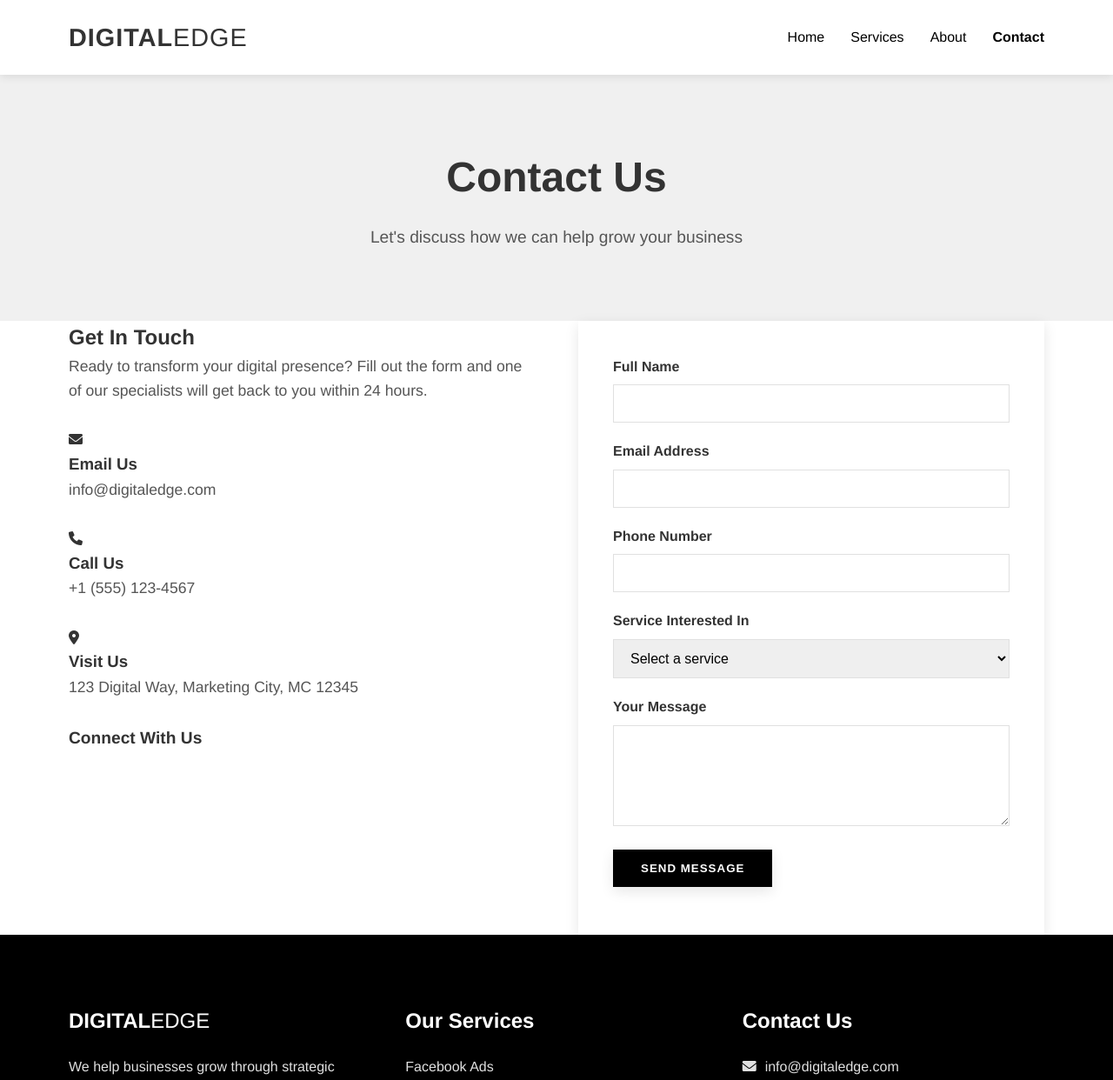
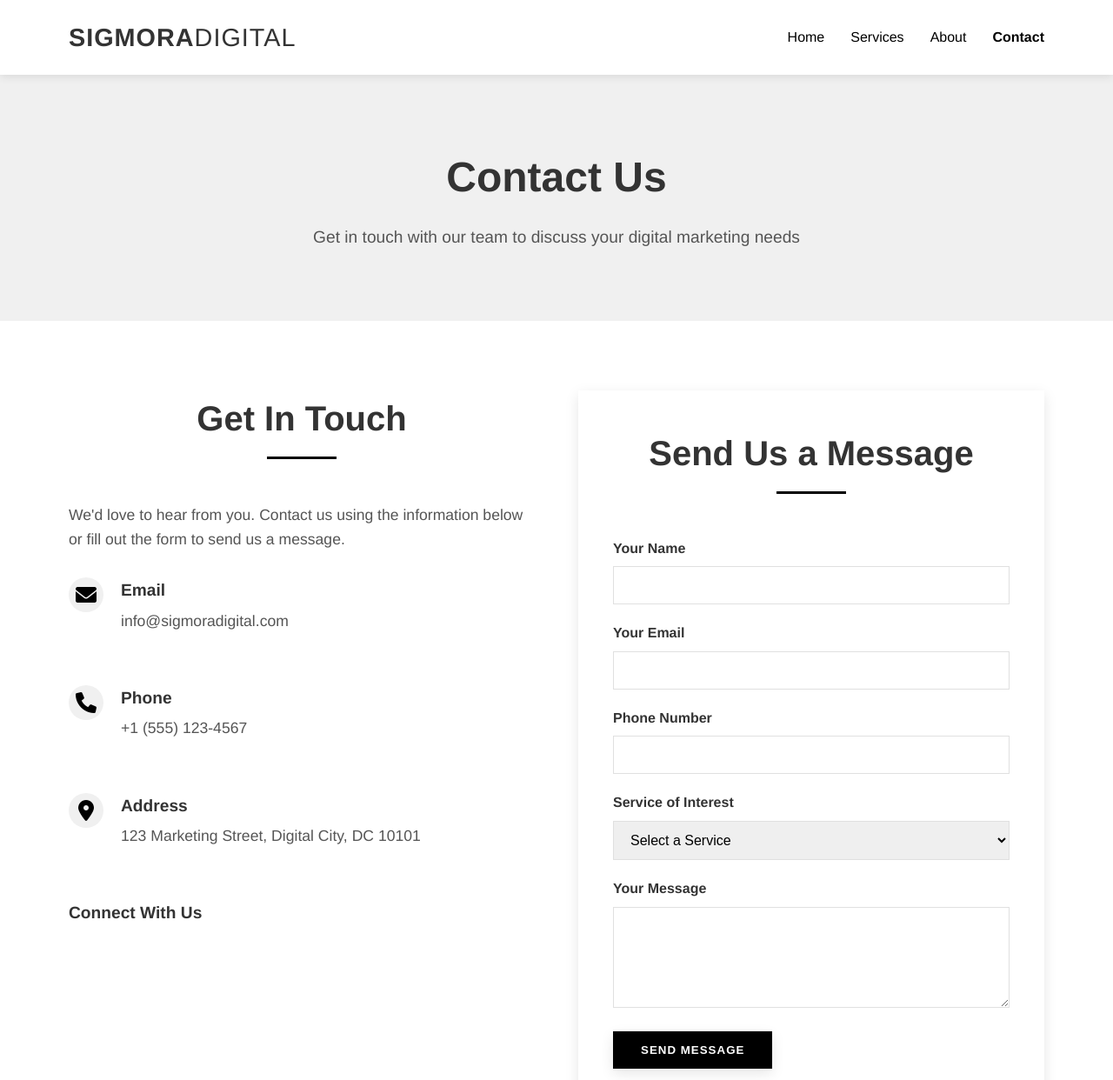
Before and after one commit to JN004/My-Marketing-website, a plain HTML site: page contact.html in a window 1280 px wide. Shown: the top 1242 px of the page at 87% size. Drawn offline with Linux system fonts and the light colour scheme; files that its build step writes are made by us from their sources.

Commit message:
Update contact.html

```diff
--- a/contact.html
+++ b/contact.html
@@ -4,7 +4,7 @@
     <meta charset="UTF-8">
     <meta name="viewport" content="width=device-width, initial-scale=1.0">
     <title>Contact Us - Digital Marketing Agency</title>
-    <link rel="stylesheet" href="styles.css">
+    <link rel="stylesheet" href="css/styles.css">
     <link rel="stylesheet" href="https://cdnjs.cloudflare.com/ajax/libs/font-awesome/6.0.0-beta3/css/all.min.css">
 </head>
 <body>
@@ -12,7 +12,7 @@
     <header>
         <div class="container">
             <div class="logo">
-                <h1>DIGITAL<span>EDGE</span></h1>
+                <h1>SIGMORA<span>DIGITAL</span></h1>
             </div>
             <nav>
                 <ul class="menu">
@@ -30,43 +30,43 @@
         </div>
     </header>
 
-    <!-- Contact Hero Section -->
+    <!-- Page Hero Section -->
     <section class="page-hero">
         <div class="container">
             <h1>Contact Us</h1>
-            <p>Let's discuss how we can help grow your business</p>
+            <p>Get in touch with our team to discuss your digital marketing needs</p>
         </div>
     </section>
 
     <!-- Contact Section -->
-    <section class="contact-section">
+    <section class="contact">
         <div class="container">
             <div class="contact-grid">
                 <div class="contact-info">
-                    <h2>Get In Touch</h2>
-                    <p>Ready to transform your digital presence? Fill out the form and one of our specialists will get back to you within 24 hours.</p>
+                    <h2 class="section-title">Get In Touch</h2>
+                    <p>We'd love to hear from you. Contact us using the information below or fill out the form to send us a message.</p>
 
-                    <div class="contact-details">
-                        <div class="contact-item">
+                    <div class="info-item">
                         <i class="fas fa-envelope"></i>
                         <div>
-                                <h3>Email Us</h3>
-                                <p>info@digitaledge.com</p>
+                            <h3>Email</h3>
+                            <p>info@sigmoradigital.com</p>
                         </div>
                     </div>
-                        <div class="contact-item">
+
+                    <div class="info-item">
                         <i class="fas fa-phone"></i>
                         <div>
-                                <h3>Call Us</h3>
+                            <h3>Phone</h3>
                             <p>+1 (555) 123-4567</p>
                         </div>
                     </div>
-                        <div class="contact-item">
+
+                    <div class="info-item">
                         <i class="fas fa-map-marker-alt"></i>
                         <div>
-                                <h3>Visit Us</h3>
-                                <p>123 Digital Way, Marketing City, MC 12345</p>
-                            </div>
+                            <h3>Address</h3>
+                            <p>123 Marketing Street, Digital City, DC 10101</p>
                         </div>
                     </div>
 
@@ -81,34 +81,34 @@
                     </div>
                 </div>
 
-                <div class="contact-form-container">
-                    <form id="contactForm" class="contact-form">
+                <div class="contact-form">
+                    <h2 class="section-title">Send Us a Message</h2>
+                    <form id="contactForm">
                         <div class="form-group">
-                            <label for="name">Full Name</label>
+                            <label for="name">Your Name</label>
                             <input type="text" id="name" name="name" required>
                         </div>
 
                         <div class="form-group">
-                            <label for="email">Email Address</label>
+                            <label for="email">Your Email</label>
                             <input type="email" id="email" name="email" required>
                         </div>
 
                         <div class="form-group">
                             <label for="phone">Phone Number</label>
-                            <input type="tel" id="phone" name="phone" required>
+                            <input type="tel" id="phone" name="phone">
                         </div>
 
                         <div class="form-group">
-                            <label for="service">Service Interested In</label>
-                            <select id="service" name="service" required>
-                                <option value="" disabled selected>Select a service</option>
+                            <label for="service">Service of Interest</label>
+                            <select id="service" name="service">
+                                <option value="">Select a Service</option>
                                 <option value="facebook-ads">Facebook Ads</option>
                                 <option value="google-ads">Google Ads</option>
                                 <option value="seo">SEO</option>
                                 <option value="wordpress">WordPress Website</option>
-                                <option value="ecommerce">Ecommerce Website</option>
-                                <option value="automation">Automation Agents</option>
-                                <option value="other">Other</option>
+                                <option value="ecommerce">E-commerce Website</option>
+                                <option value="automation">Automation</option>
                             </select>
                         </div>
 
@@ -117,7 +117,7 @@
                             <textarea id="message" name="message" rows="5" required></textarea>
                         </div>
 
-                        <button type="submit" class="btn btn-submit">Send Message</button>
+                        <button type="submit" class="btn">Send Message</button>
                         <div id="formStatus" class="form-status"></div>
                     </form>
                 </div>
@@ -130,7 +130,7 @@
         <div class="container">
             <div class="footer-grid">
                 <div class="footer-about">
-                    <h3>DIGITAL<span>EDGE</span></h3>
+                    <h3>SIGMORA<span>DIGITAL</span></h3>
                     <p>We help businesses grow through strategic digital marketing solutions tailored to their unique needs.</p>
                 </div>
                 <div class="footer-services">
@@ -146,7 +146,7 @@
                 </div>
                 <div class="footer-contact">
                     <h3>Contact Us</h3>
-                    <p><i class="fas fa-envelope"></i> info@digitaledge.com</p>
+                    <p><i class="fas fa-envelope"></i> info@sigmoradigital.com</p>
                     <p><i class="fas fa-phone"></i> +1 (555) 123-4567</p>
                     <div class="social-icons">
                         <a href="#"><i class="fab fa-facebook-f"></i></a>
@@ -157,11 +157,11 @@
                 </div>
             </div>
             <div class="footer-bottom">
-                <p>&copy; 2023 DigitalEdge. All Rights Reserved.</p>
+                <p>&copy; 2025 Sigmora Digital Lab. All Rights Reserved.</p>
             </div>
         </div>
     </footer>
 
-    <script src="script.js"></script>
+    <script src="css/script.js"></script>
 </body>
 </html>
```
Lines whose indentation alone changed are shown as unchanged.
